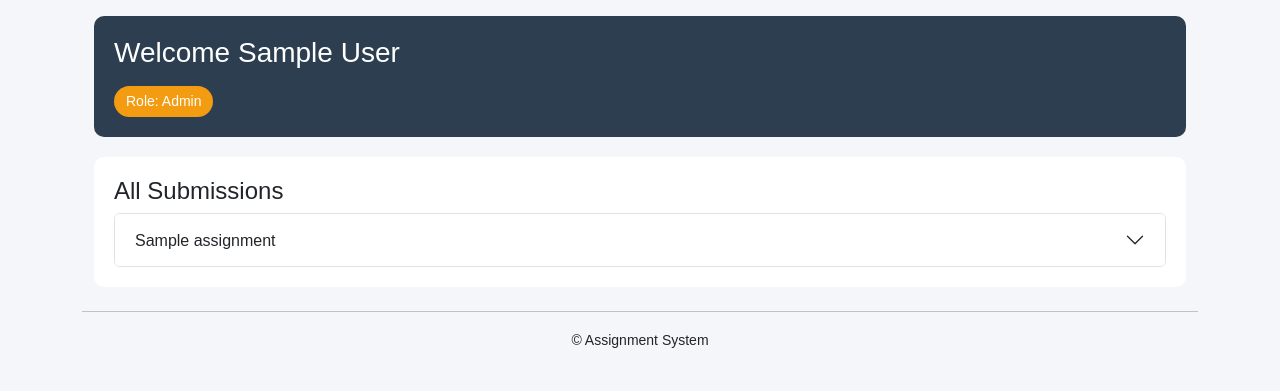
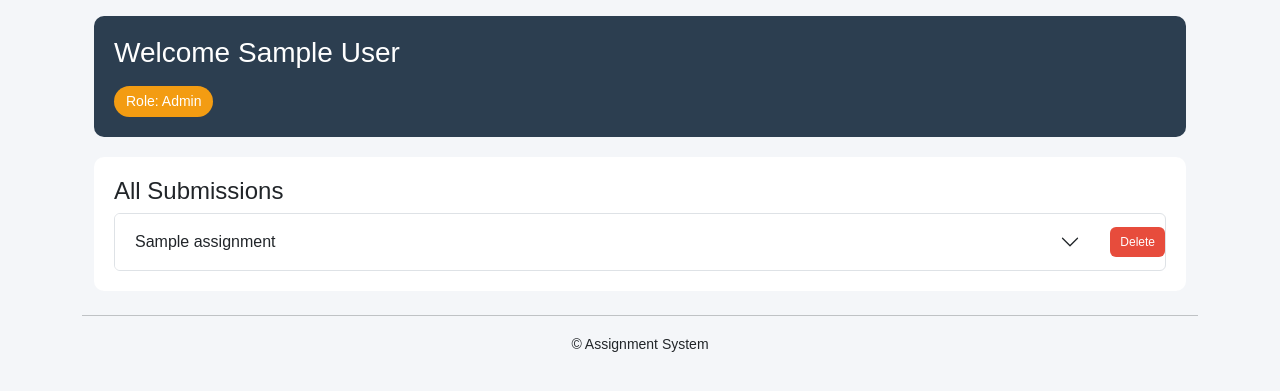
Before and after one commit to Ainaa06K/Mini-Project-2, a PHP site: page /dashboard.php in a window 1280 px wide. Shown: the part 60-451 px from the top of the page. Run offline with PHP 8.4, Linux system fonts and the light colour scheme; the visitor is signed in with stand-in values (Sample User, id 1); tables that the repository leaves empty hold one stand-in row (values such as "Sample post").

Commit message:
Update dashboard.php

```diff
--- a/dashboard.php
+++ b/dashboard.php
@@ -1,6 +1,7 @@
 <?php
 include 'config.php';
 include 'header.php';
+
 
 
 if(!isset($_SESSION['user_id'])){
@@ -19,6 +20,7 @@ body{
     font-family: Arial;
 }
 
+/* WELCOME */
 .welcome{
     background:#2c3e50;
     color:white;
@@ -43,7 +45,7 @@ body{
     margin-top:20px;
 }
 
-/* FILE STYLE */
+/* FILE */
 .file-item{
     padding:10px 0;
     border-bottom:1px solid #eee;
@@ -111,16 +113,36 @@ body{
 
             <div class="accordion-item">
 
-                <h2 class="accordion-header">
-                    <button class="accordion-button collapsed"
+                <!-- HEADER -->
+                <div class="d-flex justify-content-between align-items-center w-100">
+
+                    <button class="accordion-button collapsed flex-grow-1"
                         data-bs-toggle="collapse"
                         data-bs-target="#a<?= $assignment_id; ?>">
 
                         <?= htmlspecialchars($a['title']); ?>
 
                     </button>
-                </h2>
 
+                    <!-- ADMIN DELETE ASSIGNMENT -->
+                    <?php if($role == 'admin'){ ?>
+                        <a href="delete_assignment.php?id=<?= $assignment_id; ?>"
+                           onclick="return confirm('Delete this assignment? All submissions will also be deleted!')"
+                           style="
+                                margin-left:10px;
+                                background:#e74c3c;
+                                color:white;
+                                padding:6px 10px;
+                                border-radius:6px;
+                                text-decoration:none;
+                                font-size:12px;">
+                            Delete
+                        </a>
+                    <?php } ?>
+
+                </div>
+
+                <!-- BODY -->
                 <div id="a<?= $assignment_id; ?>" class="accordion-collapse collapse"
                     data-bs-parent="#submissionAccordion">
 
@@ -177,7 +199,7 @@ body{
 
                         </div>
 
-                        <!-- DELETE MODAL -->
+                        <!-- DELETE SUBMISSION MODAL -->
                         <div class="modal fade" id="del<?= md5($file); ?>" tabindex="-1">
                           <div class="modal-dialog modal-dialog-centered">
                             <div class="modal-content">
```
